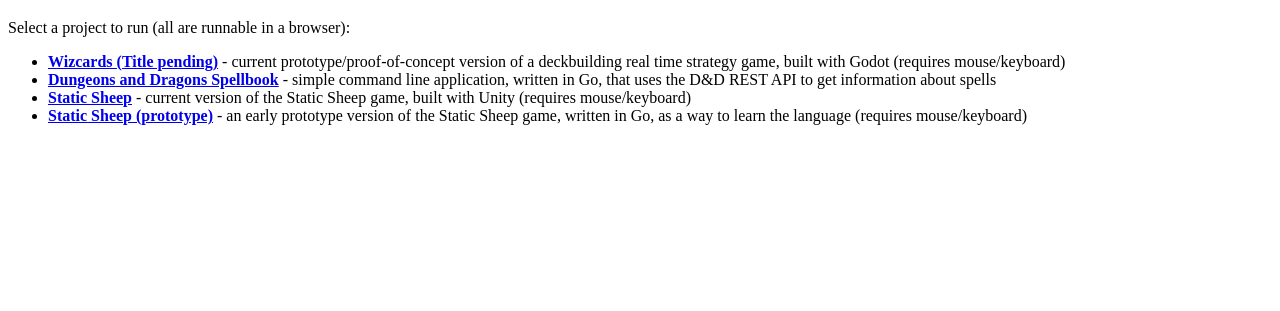
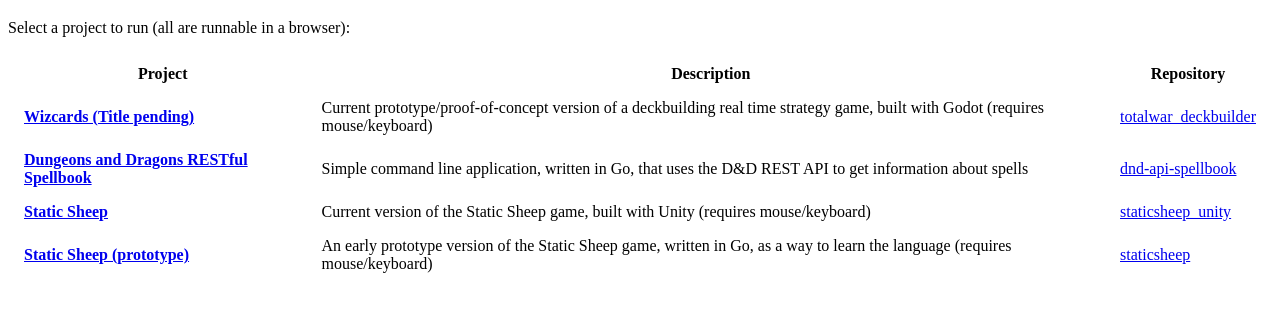
Before and after one commit to mfacelle/mfacelle.github.io, a plain HTML site: page index.html in a window 1280 px wide. Shown: the part 61-372 px from the top of the page. Drawn offline with Linux system fonts and the light colour scheme.

Commit message:
make list into a basic table

```diff
--- a/index.html
+++ b/index.html
@@ -4,16 +4,51 @@
     <meta charset="UTF-8">
     <meta name="viewport" content="width=device-width, initial-scale=1.0">
     <title>Mike P Facelle - Github projects</title>
+    <style>
+        table {
+            border-spacing: 12px 8px;
+        }
+
+        th,
+        td {
+            padding: 4px;
+        }
+    </style>
 </head>
 <body>
     <h1>Welcome to Mike P Facelle's Github portfolio!</h1>
     <p>Select a project to run (all are runnable in a browser):</p>
 
-    <ul>
-        <li><b><a href="./totalwar_deckbuilder/">Wizcards (Title pending)</a></b> - current prototype/proof-of-concept version of a deckbuilding real time strategy game, built with Godot (requires mouse/keyboard)</a></li>
-        <li><b><a href="./dnd-api-spellbook/">Dungeons and Dragons Spellbook</a></b> - simple command line application, written in Go, that uses the D&D REST API to get information about spells</a></li>
-        <li><b><a href="./staticsheep_unity/">Static Sheep</a></b> - current version of the Static Sheep game, built with Unity (requires mouse/keyboard)</a></li>
-        <li><b><a href="./staticsheep/">Static Sheep (prototype)</a></b> - an early prototype version of the Static Sheep game, written in Go, as a way to learn the language (requires mouse/keyboard)</a></li>
-    </ul>
+    <table>
+        <thead>
+            <tr>
+                <th>Project</th>
+                <th>Description</th>
+                <th>Repository</th>
+            </tr>
+        </thead>
+        <tbody>
+            <tr>
+                <td><b><a href="./totalwar_deckbuilder/">Wizcards (Title pending)</a></b></td>
+                <td>Current prototype/proof-of-concept version of a deckbuilding real time strategy game, built with Godot (requires mouse/keyboard)</td>
+                <td><a href="https://github.com/mfacelle/totalwar_deckbuilder/">totalwar_deckbuilder</a></td>
+            </tr>
+            <tr>
+                <td><b><a href="./dnd-api-spellbook/">Dungeons and Dragons RESTful Spellbook</a></b></td>
+                <td>Simple command line application, written in Go, that uses the D&amp;D REST API to get information about spells</td>
+                <td><a href="https://github.com/mfacelle/dnd-api-spellbook/">dnd-api-spellbook</a></td>
+            </tr>
+            <tr>
+                <td><b><a href="./staticsheep_unity/">Static Sheep</a></b></td>
+                <td>Current version of the Static Sheep game, built with Unity (requires mouse/keyboard)</td>
+                <td><a href="https://github.com/mfacelle/staticsheep_unity/">staticsheep_unity</a></td>
+            </tr>
+            <tr>
+                <td><b><a href="./staticsheep/">Static Sheep (prototype)</a></b></td>
+                <td>An early prototype version of the Static Sheep game, written in Go, as a way to learn the language (requires mouse/keyboard)</td>
+                <td><a href="https://github.com/mfacelle/staticsheep/">staticsheep</a></td>
+            </tr>
+        </tbody>
+    </table>
 </body>
 </html>
```
